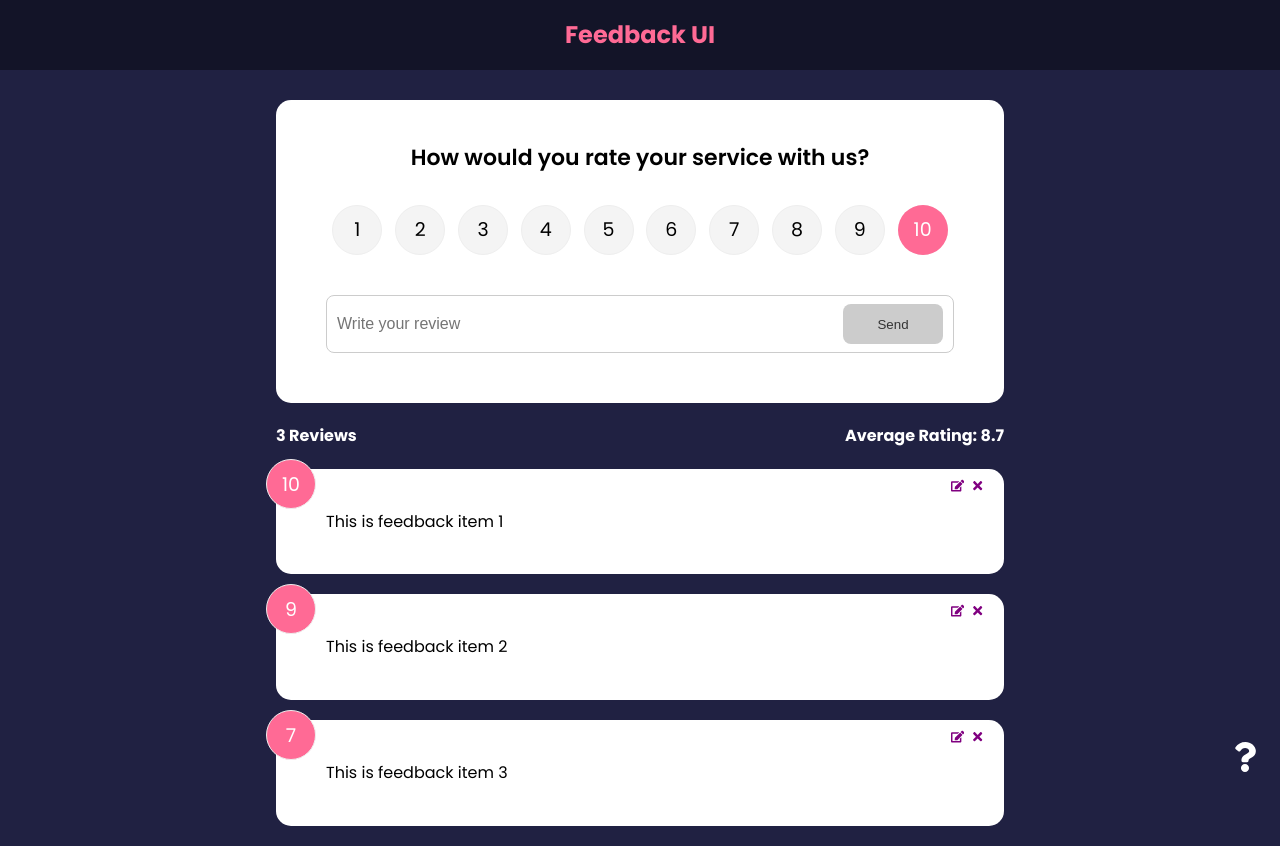
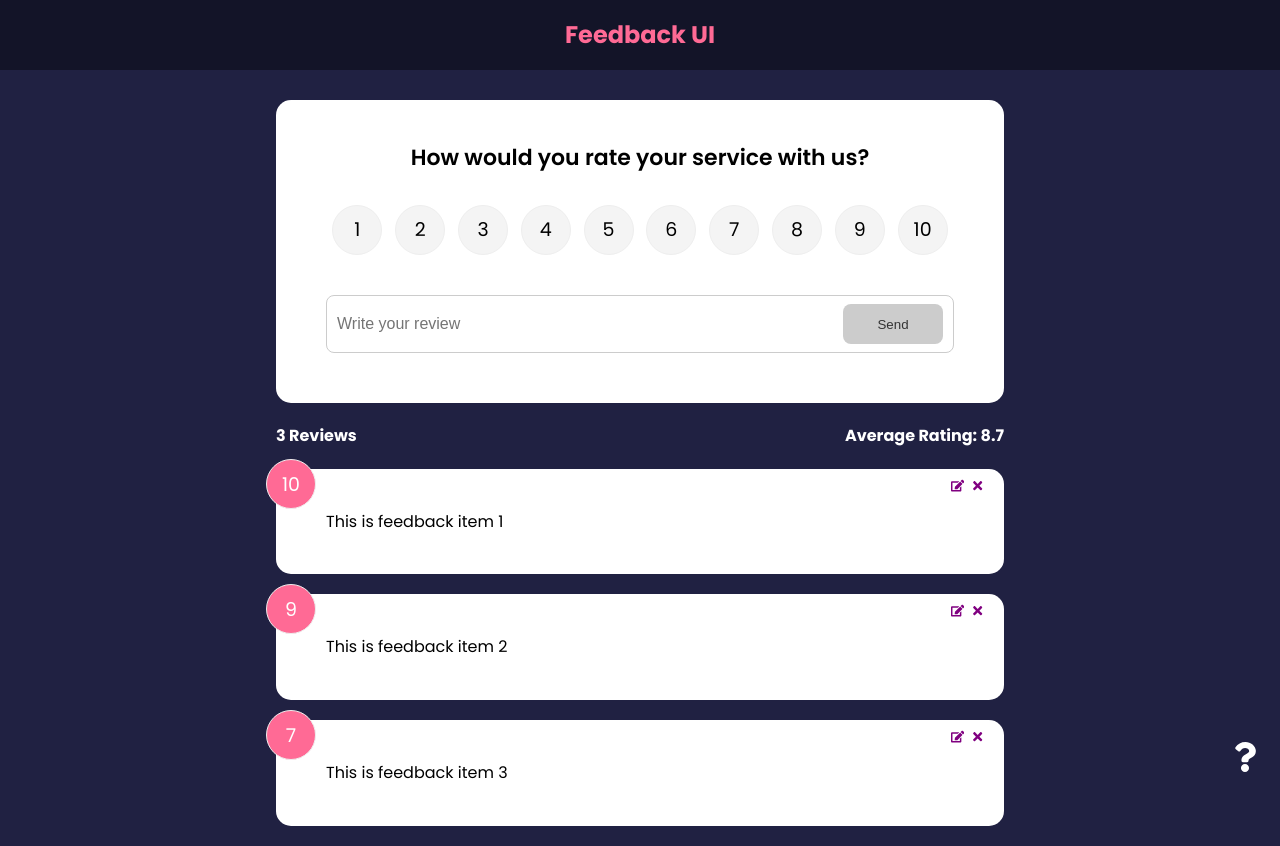
Before and after one commit to OlgaMinaievaWebDev/feedback-app, a React (Vite) app: page / in a window 1280 px wide. Built offline with nearby package versions, Linux system fonts and the light colour scheme.

Commit message:
side effects with useEffect

```diff
--- a/src/components/FeedbackForm.jsx
+++ b/src/components/FeedbackForm.jsx
@@ -1,15 +1,24 @@
-import { useContext, useState } from "react";
+import { useContext, useEffect, useState } from "react";
 import Card from "./shared/Card";
 import Button from "./shared/Button";
 import RatingSelect from "./RatingSelect";
 import FeedbackContext from "../context/FeedbackContext";
 
 function FeedbackForm() {
-  const { addFeedback } = useContext(FeedbackContext);
   const [text, setText] = useState("");
   const [rating, setRating] = useState(10);
   const [btnDisabled, setBtnDisabled] = useState(true);
   const [message, setMessage] = useState(" ");
+
+  const { addFeedback, feedbackEdit } = useContext(FeedbackContext);
+
+  useEffect(() => {
+    if (feedbackEdit.edit === true) {
+      setBtnDisabled(false);
+      setText(feedbackEdit.item.text);
+      setRating(feedbackEdit.item.rating);
+    }
+  }, [feedbackEdit]);
 
   const handleTextChange = (e) => {
     if (text === "") {
--- a/src/components/RatingSelect.jsx
+++ b/src/components/RatingSelect.jsx
@@ -1,7 +1,14 @@
-import { useState } from "react";
+import { useContext, useEffect, useState } from "react";
+import FeedbackContext from "../context/FeedbackContext";
 
 function RatingSelect({ select }) {
   const [selected, setSelected] = useState(10);
+
+  const { feedbackEdit } = useContext(FeedbackContext);
+
+  useEffect(() => {
+    setSelected(feedbackEdit.item.rating);
+  }, [feedbackEdit]);
 
   const handleChange = (e) => {
     setSelected(+e.currentTarget.value);
--- a/src/context/FeedbackContext.jsx
+++ b/src/context/FeedbackContext.jsx
@@ -37,7 +37,13 @@
 
   return (
     <FeedbackContext.Provider
-      value={{ feedback, deleteFeedback, addFeedback, editFeedback }}
+      value={{
+        feedback,
+        deleteFeedback,
+        addFeedback,
+        editFeedback,
+        feedbackEdit,
+      }}
     >
       {children}
     </FeedbackContext.Provider>
```
